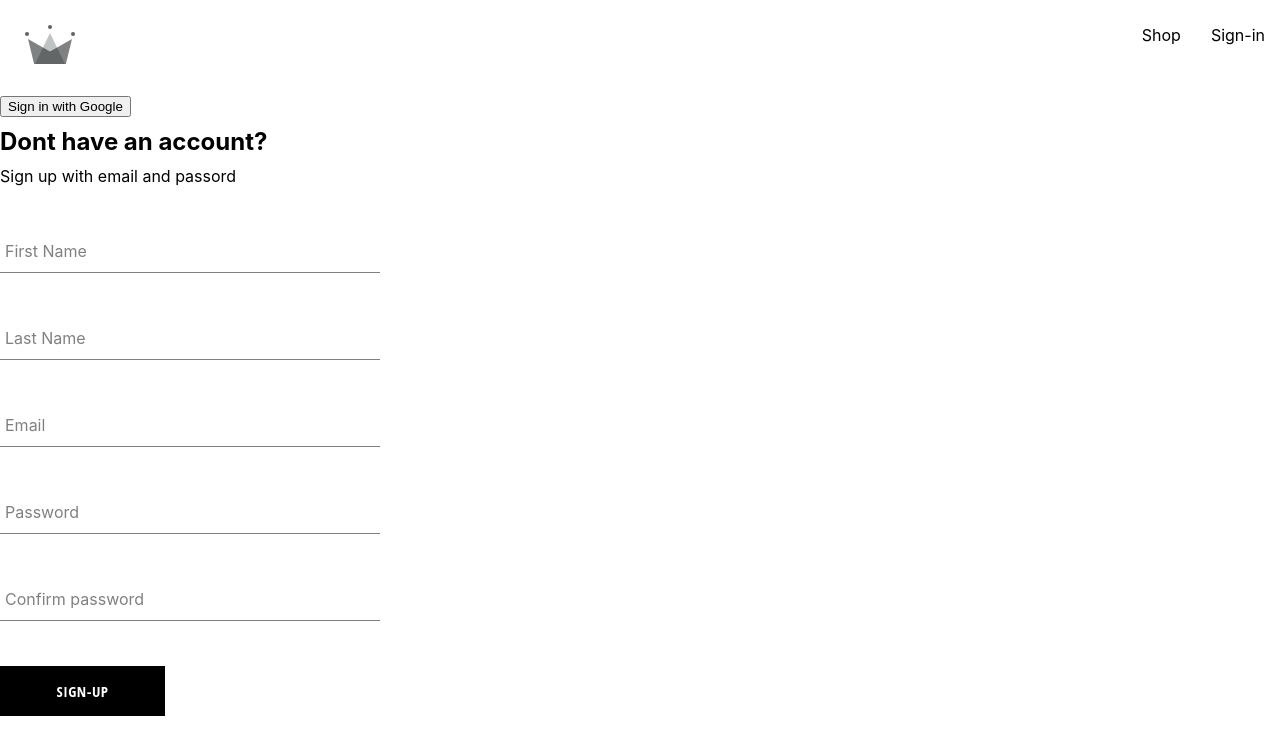
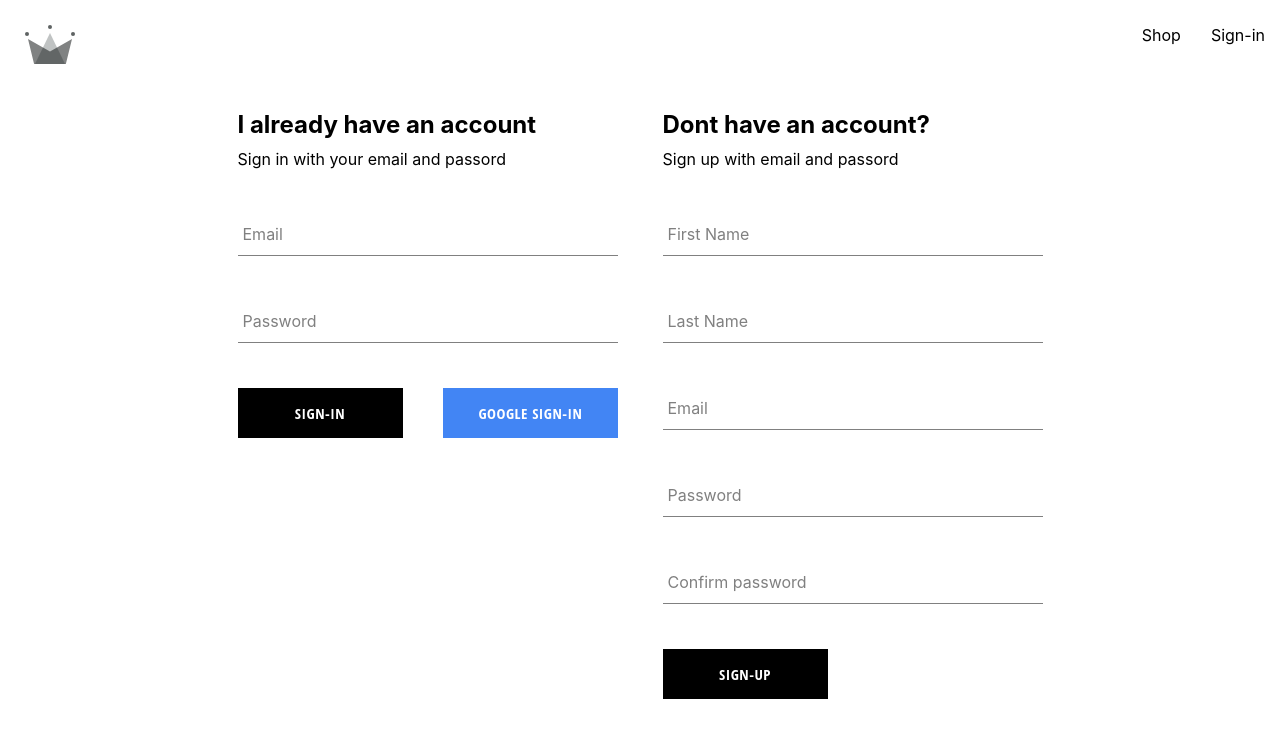
Before and after one commit to Alex450514/Capstone-react-ZTM, a React (Create React App) app in the folder crown-clothing/: page /sign-in in a window 1280 px wide. Shown: the top 754 px of the page. Built offline with nearby package versions, Linux system fonts and the light colour scheme.

Commit message:
Added sign-in form and styles

```diff
--- a/crown-clothing/src/components/button/button.component.jsx
+++ b/crown-clothing/src/components/button/button.component.jsx
@@ -6,9 +6,9 @@ const BUTTON_TYPE_CLASSES = {
     inverted: 'inverted',
 }
 
-const Button = ({ children, buttonType, ...otherProps }) => {
+const Button = ({ handler, children, buttonType, ...otherProps }) => {
     return (
-        <button className={`button-container ${BUTTON_TYPE_CLASSES[buttonType]}`} {...otherProps}>
+        <button onClick={handler} className={`button-container ${BUTTON_TYPE_CLASSES[buttonType]}`} {...otherProps}>
             {children}
         </button>
     )
--- a/crown-clothing/src/components/form-input/form-input.component.jsx
+++ b/crown-clothing/src/components/form-input/form-input.component.jsx
@@ -1,17 +1,17 @@
 import './form-input.styles.scss';
 
-const FormInput = ({label, ...otherProps }) => {
+const FormInput = ({ label, ...otherProps }) => {
     return (
         <div className="group">
-            <input className="form-input" {...otherProps}>
-            </input>
+            <input className="form-input" {...otherProps} />
             {label && (
-                <label className={`${otherProps.value.length ? 'shrink' : ""} form-input-label`}>
+                <label className={`${otherProps.value.length > 0 ? 'shrink' : ''} form-input-label`}>
                     {label}
                 </label>
             )}
         </div>
-    )
-}
+    );
+};
+
 
 export default FormInput;
--- /dev/null
+++ b/crown-clothing/src/components/sign-in-form/sign-in-form.component.jsx
@@ -0,0 +1,74 @@
+import FormInput from "../form-input/form-input.component";
+import Button from "../button/button.component";
+
+import './sign-in-form.styles.scss';
+
+import { useState } from "react";
+
+import { signInWithEmailAndPassword } from "firebase/auth";
+import { auth } from "../../utils/firebase/firebase.utils";
+
+import { handleSignInGoogle } from "../../routes/sign-in/sign-in.components";
+
+const defaultFormFields =  {
+    email: "",
+    password: ""
+}
+
+const SignInForm = () => {
+
+    const [formFields, setFormFields] = useState(defaultFormFields);
+    const {email, password} = formFields;
+
+    const resetFormFields = () => {
+        setFormFields(defaultFormFields)
+    }
+
+    //FIREBASE
+    const handleSubmit = async (event) => {
+        event.preventDefault();
+
+        try {
+            const userCredential = await signInWithEmailAndPassword(auth, email, password);
+            // Sign-in successful.
+            console.log("Signed in user:", userCredential.user);
+            // Here, you can redirect the user or update the application's state
+            resetFormFields();
+        } catch (error) {
+            // Handle errors here, such as invalid user credentials
+            if (error.code === 'auth/wrong-password') {
+                console.error("Wrong password for the given email.");
+              } else if (error.code === 'auth/user-not-found') {
+                console.error("No user found with the given email.");
+              } else if (error.code === 'auth/invalid-credential') {
+                console.error("Wrong credentials entered")
+              } else {
+                // Handle other errors
+                console.error("Error signing in:", error);
+              }
+        }
+    };
+
+    const handleChange = (event) => {
+        const {name, value} = event.target;
+
+        setFormFields({...formFields, [name]: value})
+    }
+
+    return (
+        <div className='sign-in-container'>
+            <h2>I already have an account</h2>
+            <span>Sign in with your email and passord</span>
+            <form onSubmit={handleSubmit}>
+                <FormInput label="Email" required type="email" onChange={handleChange} name="email" value={email} />
+                <FormInput label="Password" required type="password" onChange={handleChange} name="password" value={password} />
+                <div className="buttons-container">
+                    <Button type="submit">Sign-in</Button>
+                    <Button type="button" handler={handleSignInGoogle} buttonType="google">Google sign-in</Button>
+                </div>
+            </form>
+        </div>
+    )
+}
+
+export default SignInForm;
--- /dev/null
+++ b/crown-clothing/src/components/sign-in-form/sign-in-form.styles.scss
@@ -0,0 +1,15 @@
+.sign-in-container {
+    display: flex;
+    flex-direction: column;
+    width: 380px;
+}
+
+
+h2 {
+    margin: 10px 0px;
+}
+
+.buttons-container {
+    display: flex;
+    justify-content: space-between;
+}
--- a/crown-clothing/src/components/sign-up-form/form.component.jsx
+++ b/crown-clothing/src/components/sign-up-form/form.component.jsx
@@ -31,8 +31,6 @@ const SignUpForm = () => {
     const [formFields, setFormFields] = useState(defaultFormFields);
     const {firstName, lastName, email, password, confirmPassword} = formFields;
     const [isPasswordValid, setIsPasswordValid] = useState(false);
-
-    console.log(formFields);
 
     const resetFormFields = () => {
         setFormFields(defaultFormFields)
--- a/crown-clothing/src/components/sign-up-form/sign-up-form.styles.scss
+++ b/crown-clothing/src/components/sign-up-form/sign-up-form.styles.scss
@@ -2,7 +2,9 @@
     display: flex;
     flex-direction: column;
     width: 380px;
+    margin-left: 45px;
 }
+
 
 h2 {
     margin: 10px 0px;
--- a/crown-clothing/src/routes/sign-in/sign-in.components.jsx
+++ b/crown-clothing/src/routes/sign-in/sign-in.components.jsx
@@ -4,6 +4,9 @@ import { signInWithRedirect, GoogleAuthProvider, getRedirectResult } from "fireb
 import { useEffect } from 'react';
 
 import SignUpForm from "../../components/sign-up-form/form.component";
+import SignInForm from "../../components/sign-in-form/sign-in-form.component";
+
+import './sign-in.styles.scss';
 
 const SignIn = () => {
 
@@ -16,6 +19,7 @@ const SignIn = () => {
           // User signed in. You can get the user's information from result.user
           const userDocRef = createUserDocumentFromAuth(result.user)
           // You may also want to save the user data to your component's state or context
+          console.log(result.user)
         }
       }).catch((error) => {
         // Handle Errors here, such as by displaying an error message
@@ -23,17 +27,17 @@ const SignIn = () => {
       });
   }, []);
 
-    const handleSignIn = () => {
-        const provider = new GoogleAuthProvider();
-        signInWithRedirect(auth, provider);
-    };
-
       return (
-        <div>
-            <button onClick={handleSignIn}>Sign in with Google</button>
+        <div className="authentication-container">
+            <SignInForm />
             <SignUpForm />
         </div>
       );
 }
 
+export const handleSignInGoogle = () => {
+  const provider = new GoogleAuthProvider();
+  signInWithRedirect(auth, provider);
+};
+
 export default SignIn;
--- /dev/null
+++ b/crown-clothing/src/routes/sign-in/sign-in.styles.scss
@@ -0,0 +1,12 @@
+.authentication-container {
+    display: flex;
+    flex-direction: row;
+    justify-content: center;
+    margin: 30px auto;
+}
+
+@media screen and (max-width: 865px) {
+    .authentication-container {
+        flex-direction: column;
+    }
+  }
```
Lines whose indentation alone changed are shown as unchanged.
